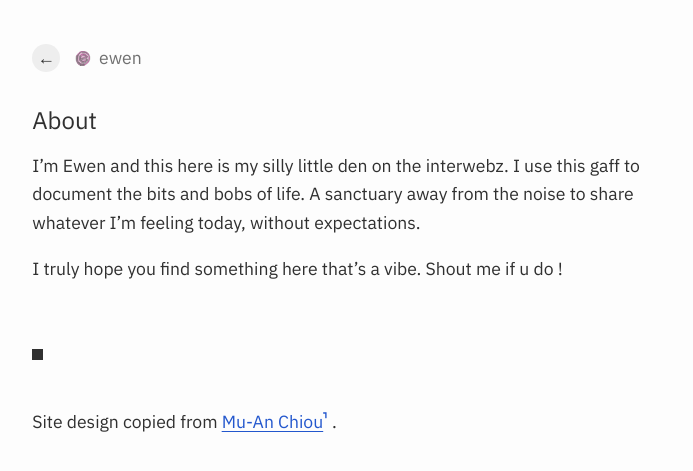
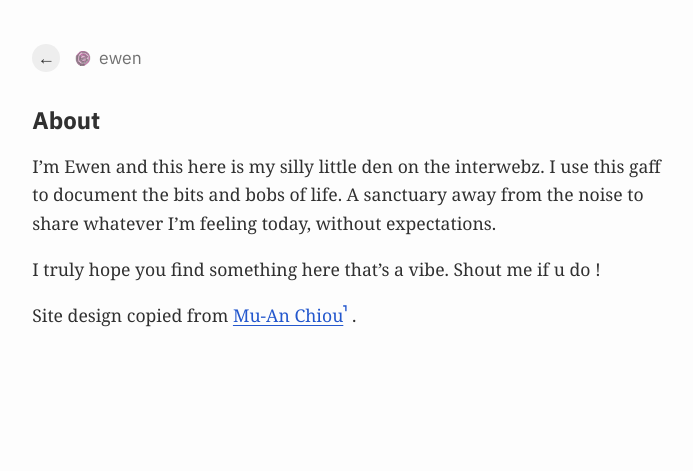
Before and after one commit to ewenme/site2, a Jekyll site: the page built from _pages/about.md, in a window 1280 px wide. Shown: the top 471 px of the page, without its empty margins (291-984 px from the left). Built offline with Jekyll 4.4.1, drawn with Linux system fonts in a browser that asks for light colours.

Commit message:
use charter font for body text

```diff
--- a/_layouts/default.html
+++ b/_layouts/default.html
@@ -6,7 +6,7 @@
     <link rel="alternate" type="application/rss+xml" href="/notes.xml">
     <link rel="icon" href="/assets/fav.svg" type="image/svg+xml" sizes="24x24">
     <!--link rel="icon" href="/assets/fav.png" type="image/png" sizes="96x96"-->
-    <link href="https://fonts.googleapis.com/css2?family=IBM+Plex+Sans&display=swap" rel="stylesheet">
+    <link href="https://fonts.googleapis.com/css2?family=IBM+Plex+Sans:wght@400;700&display=swap" rel="stylesheet">
     <link href="/assets/new.css" rel="stylesheet" type="text/css">
     {% if page.collection == "posts" %}
       <link href="/assets/syntax.css" rel="stylesheet" type="text/css">
@@ -385,8 +385,8 @@
         {% endif %}
         {{ content }}
       {% endcapture %}
-      {% if page.collection == "posts" %}
-        <article>
+      {% if page.collection == "posts" or page.collection == "reading" or page.collection == "playing" or page.collection == "watching" or page.collection == "pages" %}
+        <article class="prose">
           {{ content_and_then_some }}
         </article>
       {% else %}
@@ -428,10 +428,4 @@
     <script src="https://cdn.vidstack.io/player" type="module"></script>
     {% endif %}
   </body>
-  <footer>
-   <hr class="hr">
-   <nav aria-label="About this site">
-     <span>Site design copied from <a href="https://muan.co/">Mu-An Chiou</a>.</span>
-   </nav>
- </footer>
 </html>
--- a/assets/new.scss
+++ b/assets/new.scss
@@ -21,6 +21,7 @@ html { font-size: 100%; font: -apple-system-body; }
   --photoBackground: #f4f4f4;
 
   --sansserif: 'IBM Plex Sans', system-ui, sans-serif;
+  --serif: Charter, 'Bitstream Charter', 'Sitka Text', Cambria, serif;
   --monospace: ui-monospace, "SFMono-Regular", "SF Mono", Menlo, Consolas, "Liberation Mono", monospace;
 }
 
@@ -56,6 +57,14 @@ body {
 
 body, kbd {
   font-family: var(--sansserif);
+}
+
+.prose {
+  font-family: var(--serif);
+
+  :is(h1, h2, h3, h4, h5, h6) {
+    font-family: var(--sansserif);
+  }
 }
 
 a {
@@ -94,7 +103,7 @@ header {
   padding-top: 2.5em;
 }
 
-footer {
+main {
   padding-bottom: 2.5em;
 }
 
@@ -108,7 +117,7 @@ footer {
 
 h1, h2, h3, h4, h5, h6 {
   margin: 1.4em 0 1em 0;
-  font-weight: normal;
+  font-weight: 700;
 }
 
 .logo {
@@ -152,7 +161,7 @@ h1, h2, h3, h4, h5, h6 {
 
 .h1 {
   font-size: 1.2rem;
-  font-weight: normal;
+  font-weight: 700;
   margin-bottom: 0;
 }
 
@@ -321,7 +330,7 @@ article hr {
 }
 
 article {
-  font-size: 1rem;
+  font-size: 1.1rem;
 }
 
 .smol {
@@ -480,7 +489,7 @@ figure {
 }
 
 [data-page-type="static"] {
-  h2 { font-size: 1.1em; font-weight: 500; color: var(--secondaryTextColor) }
+  h2 { font-size: 1.1em; font-weight: 700; color: var(--secondaryTextColor) }
   h2 + p { margin-top: 0em; }
 }
 
--- a/index.html
+++ b/index.html
@@ -4,7 +4,7 @@ layout: default
 root: true
 ---
 
-<p>
+<p class="prose">
   Trying to make a deep spring. Grown in Essex and typing from home in South London<span
     class="time"
     data-timestamp-text=", where it's currently {time}"
@@ -46,7 +46,7 @@ root: true
 <h2 class="text">Notes</h2>
 <a href="/notes" class="styled-link">Recent notes</a>
 <a href="/notes.xml" class="styled-link">RSS</a>
-<div class="note">
+<div class="note prose">
   <time class="general-actions monospace">{{ note.date | date: "%B %e, %Y" }}</time>
   {{ note.content | markdownify }}
 </div>
--- a/notes.html
+++ b/notes.html
@@ -6,7 +6,7 @@ title: Recent notes
 <ul class="notes">
 {% assign notes = site.notes | sort: "date" | reverse %}
 {% for note in notes limit: 100 %}
-  <li class="note">
+  <li class="note prose">
     <div class="general-actions">
       <h2 class="text">
         <a href="{{ note.url }}" class="monospace">{{ note.date | date: "%b %e, %Y" }}</a>
```
Also changed, not shown: _pages/about.md (+2 -0 lines).
